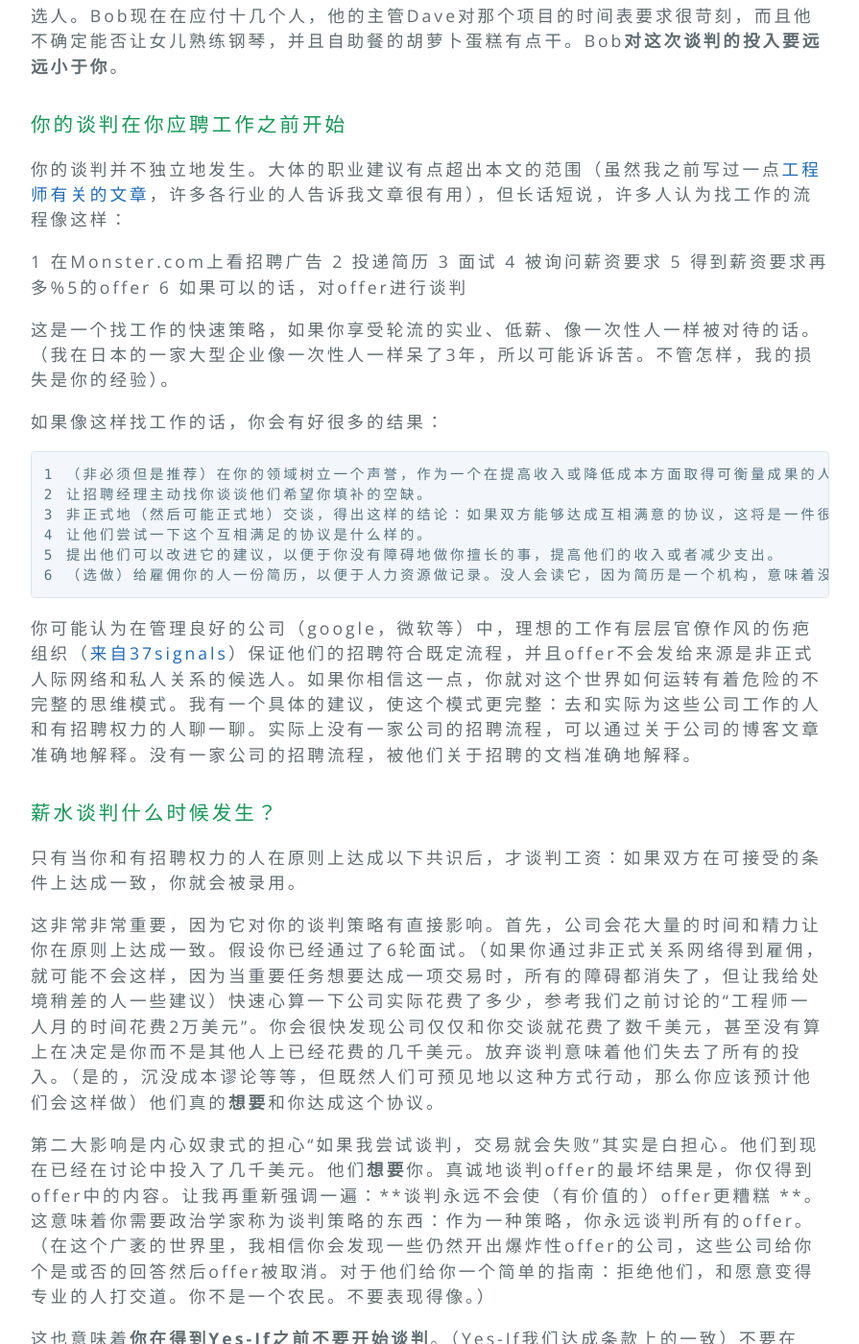
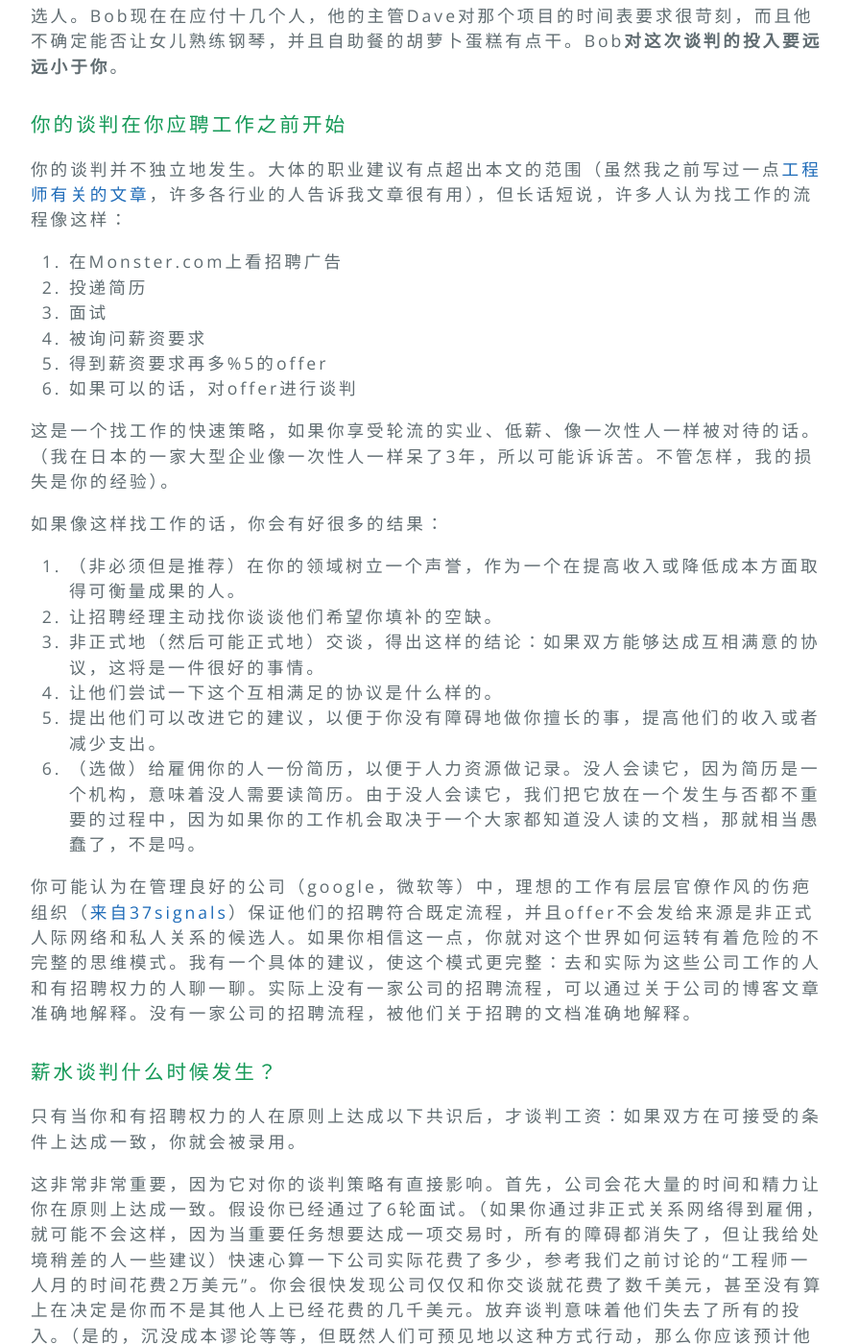
Before and after one commit to cactiiii/cactiiii.github.io, a Jekyll site: the page built from _posts/2019-03-04-salary-negotiation-make-more-money,-be-more-valued.md, in a window 1280 px wide and 1400 px high, scrolled down 3122 px. Shown: the whole window at 96% size, without its empty margins (192-1087 px from the left). Built offline with Jekyll 4.4.1, drawn with Linux system fonts in a browser that asks for light colours; some of the changed text lies outside the part shown.

```diff
--- a/_posts/2019-03-04-salary-negotiation-make-more-money,-be-more-valued.md
+++ b/_posts/2019-03-04-salary-negotiation-make-more-money,-be-more-valued.md
@@ -59,23 +59,23 @@
 
 你的谈判并不独立地发生。大体的职业建议有点超出本文的范围（虽然我之前写过一点[工程师有关的文章](https://www.kalzumeus.com/2011/10/28/dont-call-yourself-a-programmer/)，许多各行业的人告诉我文章很有用），但长话短说，许多人认为找工作的流程像这样：
 
-1 在Monster.com上看招聘广告
-2 投递简历
-3 面试
-4 被询问薪资要求
-5 得到薪资要求再多%5的offer
-6 如果可以的话，对offer进行谈判
+1. 在Monster.com上看招聘广告
+2. 投递简历
+3. 面试
+4. 被询问薪资要求
+5. 得到薪资要求再多%5的offer
+6. 如果可以的话，对offer进行谈判
 
 这是一个找工作的快速策略，如果你享受轮流的实业、低薪、像一次性人一样被对待的话。（我在日本的一家大型企业像一次性人一样呆了3年，所以可能诉诉苦。不管怎样，我的损失是你的经验）。
 
 如果像这样找工作的话，你会有好很多的结果：
 
-    1 （非必须但是推荐）在你的领域树立一个声誉，作为一个在提高收入或降低成本方面取得可衡量成果的人。
-    2 让招聘经理主动找你谈谈他们希望你填补的空缺。
-    3 非正式地（然后可能正式地）交谈，得出这样的结论：如果双方能够达成互相满意的协议，这将是一件很好的事情。
-    4 让他们尝试一下这个互相满足的协议是什么样的。
-    5 提出他们可以改进它的建议，以便于你没有障碍地做你擅长的事，提高他们的收入或者减少支出。
-    6 （选做）给雇佣你的人一份简历，以便于人力资源做记录。没人会读它，因为简历是一个机构，意味着没人需要读简历。由于没人会读它，我们把它放在一个发生与否都不重要的过程中，因为如果你的工作机会取决于一个大家都知道没人读的文档，那就相当愚蠢了，不是吗。
+  1. （非必须但是推荐）在你的领域树立一个声誉，作为一个在提高收入或降低成本方面取得可衡量成果的人。
+  2. 让招聘经理主动找你谈谈他们希望你填补的空缺。
+  3. 非正式地（然后可能正式地）交谈，得出这样的结论：如果双方能够达成互相满意的协议，这将是一件很好的事情。
+  4. 让他们尝试一下这个互相满足的协议是什么样的。
+  5. 提出他们可以改进它的建议，以便于你没有障碍地做你擅长的事，提高他们的收入或者减少支出。
+  6. （选做）给雇佣你的人一份简历，以便于人力资源做记录。没人会读它，因为简历是一个机构，意味着没人需要读简历。由于没人会读它，我们把它放在一个发生与否都不重要的过程中，因为如果你的工作机会取决于一个大家都知道没人读的文档，那就相当愚蠢了，不是吗。
 
 你可能认为在管理良好的公司（google，微软等）中，理想的工作有层层官僚作风的伤疤组织（[来自37signals](https://signalvnoise.com/archives2/dont_scar_on_the_first_cut.php)）保证他们的招聘符合既定流程，并且offer不会发给来源是非正式人际网络和私人关系的候选人。如果你相信这一点，你就对这个世界如何运转有着危险的不完整的思维模式。我有一个具体的建议，使这个模式更完整：去和实际为这些公司工作的人和有招聘权力的人聊一聊。实际上没有一家公司的招聘流程，可以通过关于公司的博客文章准确地解释。没有一家公司的招聘流程，被他们关于招聘的文档准确地解释。
 
@@ -153,12 +153,12 @@
 
 许多人会告诉你应该熟悉你所在领域这个职位的大致薪酬范围。这条建议很容易做（打开一个薪资聚合网站，猜一下“职位”是什么，祈祷你得到一个比rand(40000,120000)更好的数字），但是仍有很多需要做的。现在是2012，有Facebook和LinkedIn。你应该在面试之前，对目标公司有详细了解。公司内的潜在同行是一个显而易见的方法。前员工也行，和他们打过专业交道的人，等等。你想学的关键包括：
 
-    * 他们的价值观是什么
-    * 公司内部看重谁？（角色？Title？小组？）
-    * 公司内部的成功人士的职业道路是什么样的？
-    * 大致上，他们对你关心的核心有多慷慨？
-    * 他们有没有容易操作的福利工具（例如，如果你打听打听，可能会听到有人说某个特定公司对在范围外的涨薪进行适度打压，但是他们会给现金期权，像糖果一样）
-    * 所有模糊的东西：公司文化是什么？
+  * 他们的价值观是什么
+  * 公司内部看重谁？（角色？Title？小组？）
+  * 公司内部的成功人士的职业道路是什么样的？
+  * 大致上，他们对你关心的核心有多慷慨？
+  * 他们有没有容易操作的福利工具（例如，如果你打听打听，可能会听到有人说某个特定公司对在范围外的涨薪进行适度打压，但是他们会给现金期权，像糖果一样）
+  * 所有模糊的东西：公司文化是什么？
 
 你甚至可以把这些问题带入工作面试中，同样记住是在谈判之前。（可能不是“所以你们是吝啬鬼吗？”，而是文化式的问题如“公司认为哪些项目是它未来的关键，而且有动力的人是如何上手这些的呢？”，这个问题同时a）是完全公平的游戏b）只要你问就为你赢得brownie分数。类似地，许多职员会出于对公司的忠诚，通过和你交换非常有用的信息来试图让你接受公司的职位。）
 
```
Also changed, not shown: other parts of _posts/2019-03-04-salary-negotiation-make-more-money,-be-more-valued.md (+1 -1 lines).
